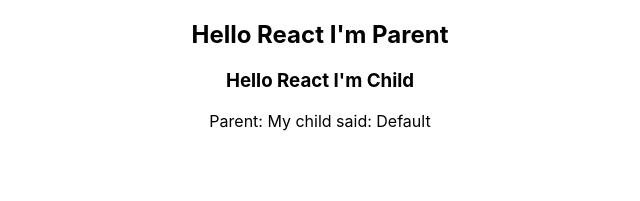
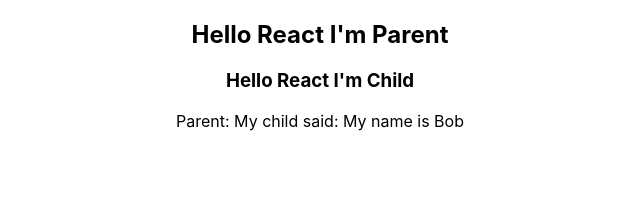
Before and after one commit to LayuruLK/ReactJS-Props, a React (Create React App) app in the folder Day07/myapp/: page / in a window 1280 px wide. Shown: the top 201 px of the page, without its empty margins (320-960 px from the left). Built offline with nearby package versions, Linux system fonts and the light colour scheme.

Commit message:
Finalize

```diff
--- a/Day07/myapp/src/Childcom.js
+++ b/Day07/myapp/src/Childcom.js
@@ -2,6 +2,9 @@
     return(
         <>
             <h3>Hello React I'm Child</h3>
+            {
+                props.setfun("My name is Bob")
+            }
         </>
     );
 }
```
